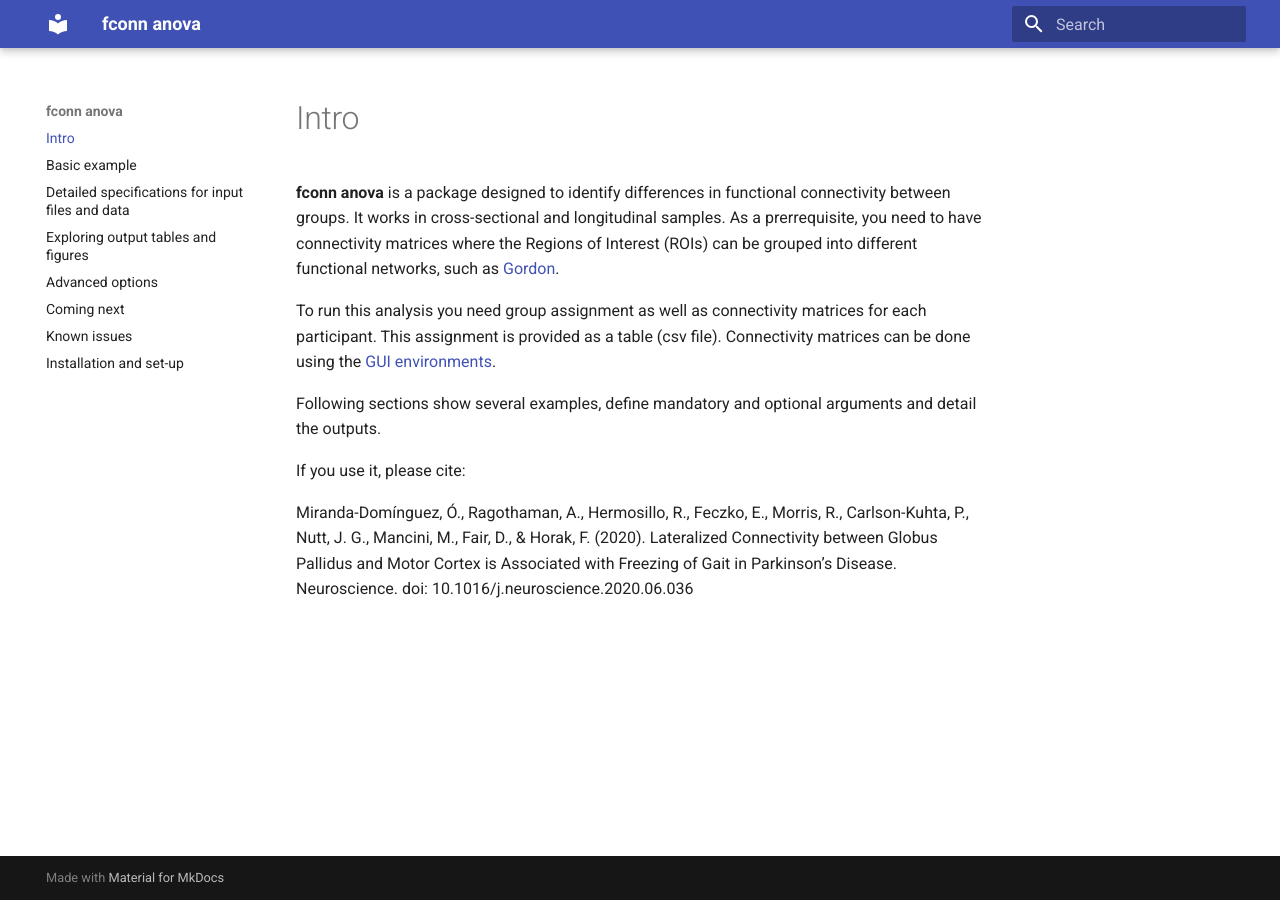
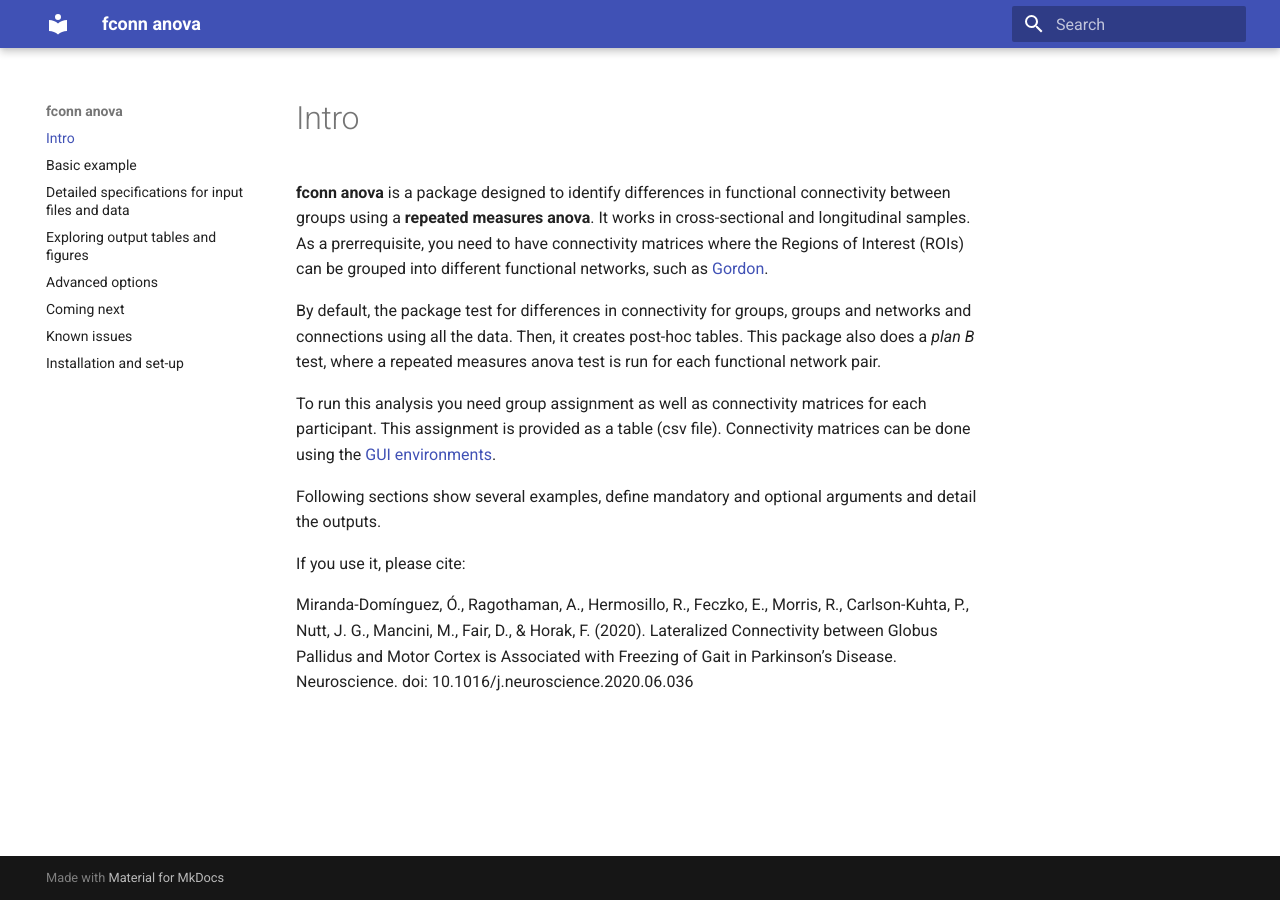
Before and after one commit to omiranda/fconn_anova, an MkDocs documentation site: the page built from docs/intro/intro.md, in a window 1280 px wide. Built offline with MkDocs 1.6.1 and Material for MkDocs 9.7.7, drawn with Linux system fonts in a browser that asks for light colours; old or Windows-style settings are respelled for this version of MkDocs.

Commit message:
Update intro.md

```diff
--- a/docs/intro/intro.md
+++ b/docs/intro/intro.md
@@ -1,4 +1,6 @@
-**fconn anova** is a package designed to identify differences in functional connectivity between groups. It works in cross-sectional and longitudinal samples. As a prerrequisite, you need to have connectivity matrices where the Regions of Interest (ROIs) can be grouped into different functional networks, such as [Gordon](https://pubmed.ncbi.nlm.nih.gov/25316338/).
+**fconn anova** is a package designed to identify differences in functional connectivity between groups using a **repeated measures anova**. It works in cross-sectional and longitudinal samples. As a prerrequisite, you need to have connectivity matrices where the Regions of Interest (ROIs) can be grouped into different functional networks, such as [Gordon](https://pubmed.ncbi.nlm.nih.gov/25316338/).
+
+By default, the package test for differences in connectivity for groups, groups and networks and connections using all the data. Then, it creates post-hoc tables. This package also does a *plan B* test, where a repeated measures anova test is run for each functional network pair.
 
 To run this analysis you need group assignment as well as connectivity matrices for each participant. This assignment is provided as a table (csv file). Connectivity matrices can be done using the [GUI environments](https://gui-environments-documentation.readthedocs.io/en/latest/GUI_environments/).
 
```
